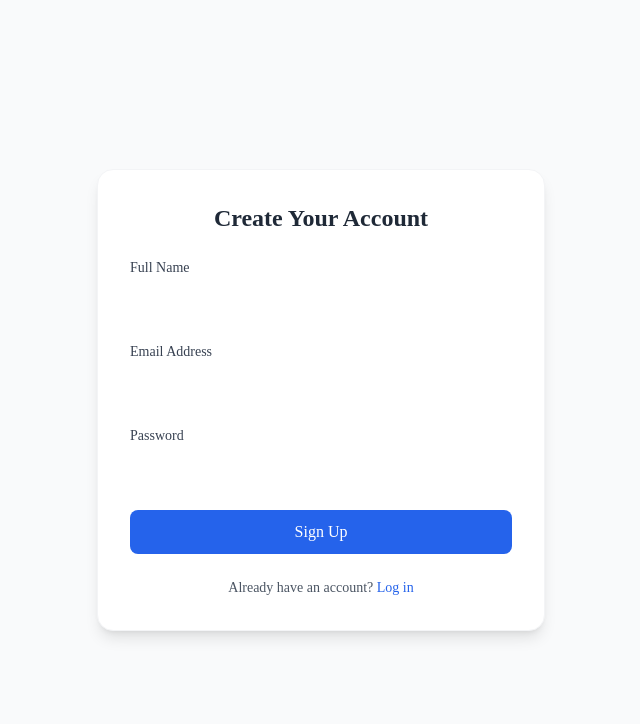
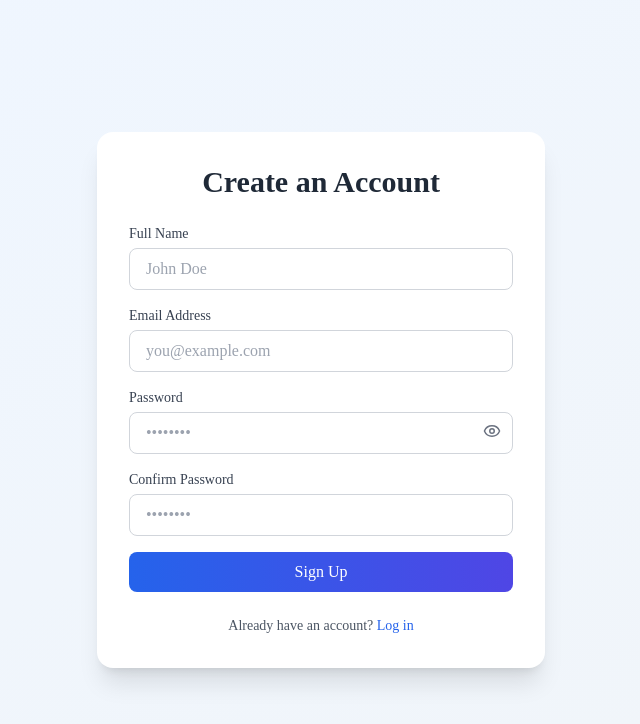
Before and after one commit to masum184e/askiit, a Next.js app in the folder client/: page /signup in a window 1280 px wide. Shown: the top 724 px of the page, without its empty margins (319-959 px from the left). Built offline with nearby package versions, Linux system fonts and the light colour scheme; a web font is replaced by a local one.

Commit message:
feat: integrate api for signin & signup

```diff
--- a/client/src/app/signin/page.tsx
+++ b/client/src/app/signin/page.tsx
@@ -1,80 +1,131 @@
 "use client";
+import React, { useState } from "react";
+import { Eye, EyeOff, Loader2 } from "lucide-react";
+import { useRouter } from "next/navigation";
 
-import React, { useState, ChangeEvent, FormEvent } from "react";
+const SignInForm = () => {
+  const router = useRouter();
 
-interface SigninFormData {
-  email: string;
-  password: string;
-}
-
-export default function SigninPage() {
-  const [formData, setFormData] = useState<SigninFormData>({
+  const [form, setForm] = useState({
     email: "",
     password: "",
   });
+  const [showPassword, setShowPassword] = useState(false);
+  const [loading, setLoading] = useState(false);
+  const [error, setError] = useState<string | null>(null);
 
-  const handleChange = (e: ChangeEvent<HTMLInputElement>) => {
-    setFormData({ ...formData, [e.target.name]: e.target.value });
+  const handleChange = (e: React.ChangeEvent<HTMLInputElement>) => {
+    setForm({ ...form, [e.target.name]: e.target.value });
   };
 
-  const handleSubmit = (e: FormEvent<HTMLFormElement>) => {
+  const handleSubmit = async (e: React.FormEvent) => {
     e.preventDefault();
-    console.log("Sign In submitted:", formData);
-    alert("Signed in successfully!");
+    setError(null);
+
+    if (!form.email || !form.password) {
+      setError("Please enter your email and password.");
+      return;
+    }
+
+    try {
+      setLoading(true);
+
+      const res = await fetch(`${process.env.NEXT_PUBLIC_API_URL}/auth/login`, {
+        method: "POST",
+        headers: { "Content-Type": "application/json" },
+        body: JSON.stringify(form),
+      });
+
+      if (!res.ok) {
+        const data = await res.json();
+        throw new Error(data.message || "Invalid email or password.");
+      }
+
+      const data = await res.json();
+
+      // Save auth token if backend provides one
+      if (data.token) localStorage.setItem("token", data.token);
+
+      // Redirect after successful login
+      router.push("/dashboard");
+    } catch (err) {
+      console.log(err);
+      setError("Login failed. Please try again.");
+    } finally {
+      setLoading(false);
+    }
   };
 
   return (
-    <div className="flex min-h-screen items-center justify-center bg-gray-50 px-4">
-      <div className="w-full max-w-md bg-white p-8 rounded-2xl shadow-lg border border-gray-100">
-        <h2 className="text-2xl font-semibold text-center text-gray-800 mb-6">
-          Sign In to Your Account
+    <div className="min-h-screen flex items-center justify-center bg-gradient-to-br from-blue-50 to-slate-100 p-6">
+      <div className="bg-white shadow-xl rounded-2xl p-8 max-w-md w-full">
+        <h2 className="text-3xl font-bold text-center text-gray-800 mb-6">
+          Welcome Back
         </h2>
 
-        <form onSubmit={handleSubmit} className="space-y-5">
+        <form onSubmit={handleSubmit} className="space-y-4">
           {/* Email */}
           <div>
-            <label className="block text-sm font-medium text-gray-700">
+            <label className="block text-sm font-medium text-gray-700 mb-1">
               Email Address
             </label>
             <input
               type="email"
               name="email"
-              value={formData.email}
+              value={form.email}
               onChange={handleChange}
-              required
-              className="mt-1 w-full rounded-lg border-gray-300 focus:ring-2 focus:ring-blue-500 focus:border-blue-500 px-3 py-2"
+              placeholder="you@example.com"
+              className="w-full border border-gray-300 rounded-lg px-4 py-2 focus:ring-2 focus:ring-blue-500 focus:border-blue-500 outline-none"
             />
           </div>
 
           {/* Password */}
-          <div>
-            <label className="block text-sm font-medium text-gray-700">
+          <div className="relative">
+            <label className="block text-sm font-medium text-gray-700 mb-1">
               Password
             </label>
             <input
-              type="password"
+              type={showPassword ? "text" : "password"}
               name="password"
-              value={formData.password}
+              value={form.password}
               onChange={handleChange}
-              required
-              className="mt-1 w-full rounded-lg border-gray-300 focus:ring-2 focus:ring-blue-500 focus:border-blue-500 px-3 py-2"
+              placeholder="••••••••"
+              className="w-full border border-gray-300 rounded-lg px-4 py-2 pr-10 focus:ring-2 focus:ring-blue-500 focus:border-blue-500 outline-none"
             />
+            <button
+              type="button"
+              onClick={() => setShowPassword(!showPassword)}
+              className="absolute right-3 top-[34px] text-gray-500"
+            >
+              {showPassword ? <EyeOff size={18} /> : <Eye size={18} />}
+            </button>
           </div>
 
-          {/* Submit button */}
+          {/* Error */}
+          {error && <p className="text-sm text-red-600">{error}</p>}
+
+          {/* Submit */}
           <button
             type="submit"
-            className="w-full bg-blue-600 hover:bg-blue-700 text-white py-2.5 rounded-lg font-medium transition-all duration-200"
+            disabled={loading}
+            className="w-full bg-gradient-to-r from-blue-600 to-indigo-600 text-white py-2 rounded-lg font-medium hover:opacity-90 transition flex items-center justify-center"
           >
-            Sign In
+            {loading ? (
+              <>
+                <Loader2 className="w-5 h-5 mr-2 animate-spin" /> Signing in...
+              </>
+            ) : (
+              "Sign In"
+            )}
           </button>
         </form>
 
-        <p className="mt-6 text-center text-sm text-gray-600">
+        {/* Footer */}
+        <p className="text-sm text-gray-600 mt-6 text-center">
           Don’t have an account?{" "}
           <a
             href="/signup"
-            className="text-blue-600 hover:underline font-medium"
+            className="text-blue-600 font-medium hover:underline"
           >
             Sign Up
           </a>
@@ -82,4 +133,6 @@ export default function SigninPage() {
       </div>
     </div>
   );
-}
+};
+
+export default SignInForm;
--- a/client/src/app/signup/page.tsx
+++ b/client/src/app/signup/page.tsx
@@ -1,93 +1,171 @@
 "use client";
+import React, { useState } from "react";
+import { Eye, EyeOff, Loader2 } from "lucide-react";
+import { useRouter } from "next/navigation";
 
-import React, { useState, ChangeEvent, FormEvent } from "react";
-
-interface SignupFormData {
-  name: string;
-  email: string;
-  password: string;
-}
-
-export default function SignupPage() {
-  const [formData, setFormData] = useState<SignupFormData>({
+const SignupForm = () => {
+  const router = useRouter();
+  const [form, setForm] = useState({
     name: "",
     email: "",
     password: "",
+    confirmPassword: "",
   });
+  const [showPassword, setShowPassword] = useState(false);
+  const [loading, setLoading] = useState(false);
+  const [error, setError] = useState<string | null>(null);
+  const [success, setSuccess] = useState<string | null>(null);
 
-  const handleChange = (e: ChangeEvent<HTMLInputElement>) => {
-    setFormData({ ...formData, [e.target.name]: e.target.value });
+  const handleChange = (e: React.ChangeEvent<HTMLInputElement>) => {
+    setForm({ ...form, [e.target.name]: e.target.value });
   };
 
-  const handleSubmit = (e: FormEvent<HTMLFormElement>) => {
+  const handleSubmit = async (e: React.FormEvent) => {
     e.preventDefault();
-    console.log("Signup submitted:", formData);
-    alert("Account created successfully!");
+    setError(null);
+    setSuccess(null);
+
+    // Validation
+    if (!form.name || !form.email || !form.password || !form.confirmPassword) {
+      setError("Please fill out all fields.");
+      return;
+    }
+    if (form.password !== form.confirmPassword) {
+      setError("Passwords do not match.");
+      return;
+    }
+
+    try {
+      setLoading(true);
+      // Example API call
+      const res = await fetch(
+        `${process.env.NEXT_PUBLIC_API_URL}/auth/signup`,
+        {
+          method: "POST",
+          headers: { "Content-Type": "application/json" },
+          body: JSON.stringify({
+            name: form.name,
+            email: form.email,
+            password: form.password,
+          }),
+        }
+      );
+
+      if (!res.ok) {
+        const data = await res.json();
+        throw new Error(data.message || "Signup failed. Try again.");
+      }
+
+      setSuccess("Signup successful! Redirecting...");
+      setTimeout(() => router.push("/login"), 1500);
+    } catch (err) {
+      console.log(err);
+      setError("Login failed. Please try again.");
+    } finally {
+      setLoading(false);
+    }
   };
 
   return (
-    <div className="flex min-h-screen items-center justify-center bg-gray-50 px-4">
-      <div className="w-full max-w-md bg-white p-8 rounded-2xl shadow-lg border border-gray-100">
-        <h2 className="text-2xl font-semibold text-center text-gray-800 mb-6">
-          Create Your Account
+    <div className="min-h-screen flex items-center justify-center bg-gradient-to-br from-blue-50 to-slate-100 p-6">
+      <div className="bg-white shadow-xl rounded-2xl p-8 max-w-md w-full">
+        <h2 className="text-3xl font-bold text-center text-gray-800 mb-6">
+          Create an Account
         </h2>
 
-        <form onSubmit={handleSubmit} className="space-y-5">
+        <form onSubmit={handleSubmit} className="space-y-4">
+          {/* Name */}
           <div>
-            <label className="block text-sm font-medium text-gray-700">
+            <label className="block text-sm font-medium text-gray-700 mb-1">
               Full Name
             </label>
             <input
               type="text"
               name="name"
-              value={formData.name}
+              value={form.name}
               onChange={handleChange}
-              required
-              className="mt-1 w-full rounded-lg border-gray-300 focus:ring-2 focus:ring-blue-500 focus:border-blue-500 px-3 py-2"
+              placeholder="John Doe"
+              className="w-full border border-gray-300 rounded-lg px-4 py-2 focus:ring-2 focus:ring-blue-500 focus:border-blue-500 outline-none"
             />
           </div>
 
+          {/* Email */}
           <div>
-            <label className="block text-sm font-medium text-gray-700">
+            <label className="block text-sm font-medium text-gray-700 mb-1">
               Email Address
             </label>
             <input
               type="email"
               name="email"
-              value={formData.email}
+              value={form.email}
               onChange={handleChange}
-              required
-              className="mt-1 w-full rounded-lg border-gray-300 focus:ring-2 focus:ring-blue-500 focus:border-blue-500 px-3 py-2"
+              placeholder="you@example.com"
+              className="w-full border border-gray-300 rounded-lg px-4 py-2 focus:ring-2 focus:ring-blue-500 focus:border-blue-500 outline-none"
             />
           </div>
 
-          <div>
-            <label className="block text-sm font-medium text-gray-700">
+          {/* Password */}
+          <div className="relative">
+            <label className="block text-sm font-medium text-gray-700 mb-1">
               Password
             </label>
             <input
-              type="password"
+              type={showPassword ? "text" : "password"}
               name="password"
-              value={formData.password}
+              value={form.password}
               onChange={handleChange}
-              required
-              className="mt-1 w-full rounded-lg border-gray-300 focus:ring-2 focus:ring-blue-500 focus:border-blue-500 px-3 py-2"
+              placeholder="••••••••"
+              className="w-full border border-gray-300 rounded-lg px-4 py-2 pr-10 focus:ring-2 focus:ring-blue-500 focus:border-blue-500 outline-none"
+            />
+            <button
+              type="button"
+              onClick={() => setShowPassword(!showPassword)}
+              className="absolute right-3 top-[34px] text-gray-500"
+            >
+              {showPassword ? <EyeOff size={18} /> : <Eye size={18} />}
+            </button>
+          </div>
+
+          {/* Confirm Password */}
+          <div>
+            <label className="block text-sm font-medium text-gray-700 mb-1">
+              Confirm Password
+            </label>
+            <input
+              type={showPassword ? "text" : "password"}
+              name="confirmPassword"
+              value={form.confirmPassword}
+              onChange={handleChange}
+              placeholder="••••••••"
+              className="w-full border border-gray-300 rounded-lg px-4 py-2 focus:ring-2 focus:ring-blue-500 focus:border-blue-500 outline-none"
             />
           </div>
 
+          {/* Error / Success Message */}
+          {error && <p className="text-sm text-red-600">{error}</p>}
+          {success && <p className="text-sm text-green-600">{success}</p>}
+
+          {/* Submit Button */}
           <button
             type="submit"
-            className="w-full bg-blue-600 hover:bg-blue-700 text-white py-2.5 rounded-lg font-medium transition-all duration-200"
+            disabled={loading}
+            className="w-full bg-gradient-to-r from-blue-600 to-indigo-600 text-white py-2 rounded-lg font-medium hover:opacity-90 transition flex items-center justify-center"
           >
-            Sign Up
+            {loading ? (
+              <>
+                <Loader2 className="w-5 h-5 mr-2 animate-spin" /> Signing up...
+              </>
+            ) : (
+              "Sign Up"
+            )}
           </button>
         </form>
 
-        <p className="mt-6 text-center text-sm text-gray-600">
+        <p className="text-sm text-gray-600 mt-6 text-center">
           Already have an account?{" "}
           <a
-            href="/login"
-            className="text-blue-600 hover:underline font-medium"
+            href="/signin"
+            className="text-blue-600 font-medium hover:underline"
           >
             Log in
           </a>
@@ -95,4 +173,6 @@ export default function SignupPage() {
       </div>
     </div>
   );
-}
+};
+
+export default SignupForm;
```
Also changed, not shown: 1 other file (tests, documents, lock files or other folders).
